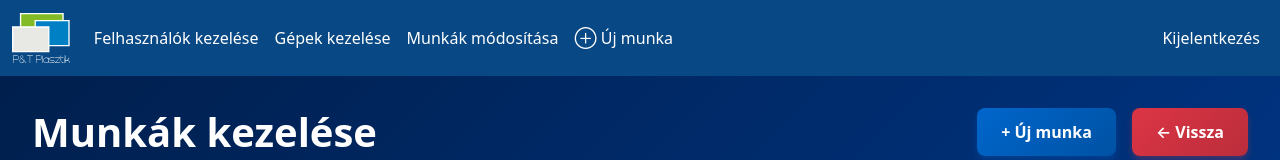
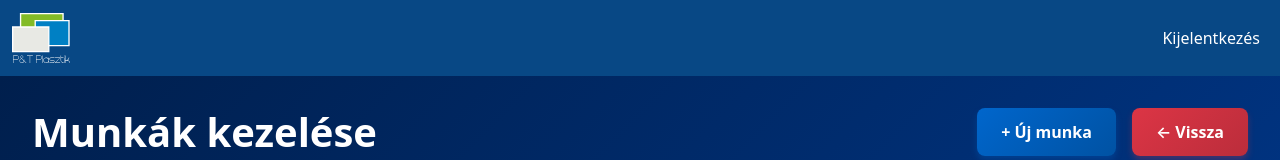
Before and after one commit to gergo0111/vizsgaremek, a React (Vite) app in the folder frontend/: page /munka-lista in a window 1280 px wide. Shown: the top 160 px of the page. Built offline with nearby package versions, Linux system fonts and the light colour scheme; no server answers.

Commit message:
jogosultsag kezeles tovabb finomitva

```diff
--- a/frontend/src/components/Menusor.tsx
+++ b/frontend/src/components/Menusor.tsx
@@ -7,6 +7,7 @@ import 'bootstrap/dist/css/bootstrap.min.css';
 export function Menusor() {
   const user = getUser();
   const navigate = useNavigate();
+  const isAdmin = user?.jogosultsag === 'Admin';
 
   const handleLogout = () => {
     logout();
@@ -38,6 +39,8 @@ export function Menusor() {
 
         <div className="collapse navbar-collapse" id="navbarText">
           <ul className="navbar-nav me-auto mb-2 mb-lg-0">
+            {isAdmin && (
+              <>
                 <li className="nav-item">
                   <button className="nav-link text-white border-0 bg-transparent" onClick={() => navigate("/felhasznalok-kezelese")}>
                     Felhasználók kezelése
@@ -58,6 +61,8 @@ export function Menusor() {
                     ⊕ Új munka
                   </button>
                 </li>
+              </>
+            )}
           </ul>
 
           <div className="navbar-nav">
```
Lines whose indentation alone changed are shown as unchanged.
